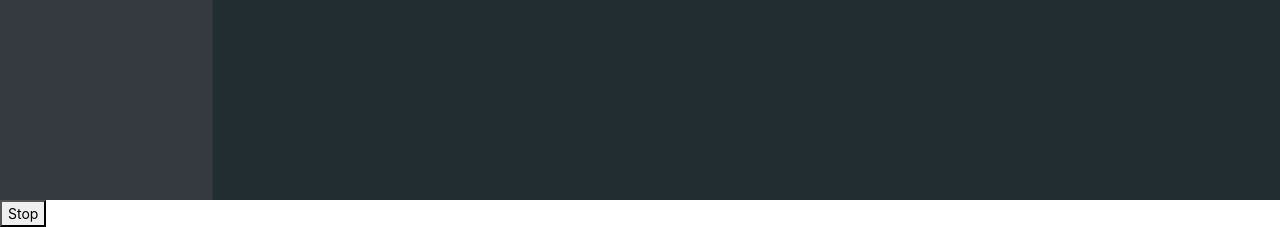
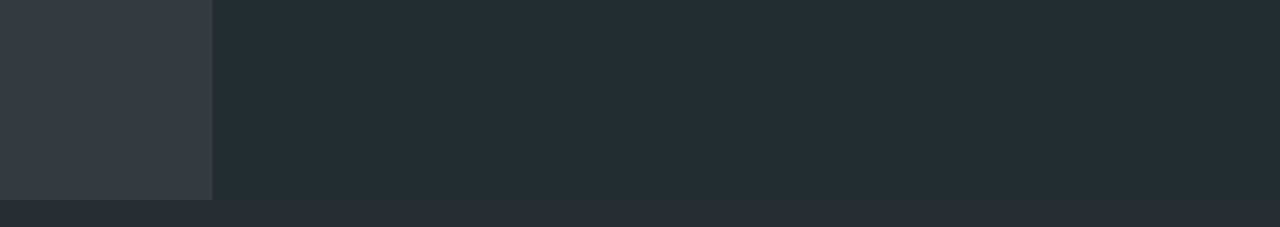
Before and after one commit to doubleope/RGB-GUI, a Flask app: page / in a window 1280 px wide. Shown: the part 600-827 px from the top of the page. After the commit the page ends 800 px from the top, so only its background shows below. Run offline with Flask 2, Linux system fonts and the light colour scheme; some libraries are stand-ins or nearby versions.

Commit message:
some cleanup

```diff
--- a/templates/dashboard.html
+++ b/templates/dashboard.html
@@ -6,20 +6,12 @@
 
     <title>RGB</title>
 
-
-
-
     <!-- Bootstrap core CSS -->
     <link rel="stylesheet" href="https://stackpath.bootstrapcdn.com/bootstrap/4.3.1/css/bootstrap.min.css" integrity="sha384-ggOyR0iXCbMQv3Xipma34MD+dH/1fQ784/j6cY/iJTQUOhcWr7x9JvoRxT2MZw1T" crossorigin="anonymous">
 
     <link rel= "stylesheet" type= "text/css" href= "{{ url_for('static',filename='styles/fontawesome-free-5.9.0-web/css/all.css') }}">
 
-
-
-
     <link rel= "stylesheet" type= "text/css" href= "{{ url_for('static',filename='styles/dashboard.css') }}">
-
-
     <script type="text/javascript"
     src="http://ajax.googleapis.com/ajax/libs/jquery/1.4.2/jquery.min.js"></script>
   <script type="text/javascript">
@@ -159,7 +151,5 @@
   document.getElementById("result").innerHTML;
   </script>
 
-	<button onclick="stopTextColor();">Stop</button>
-
 </body>
 </html>
```
